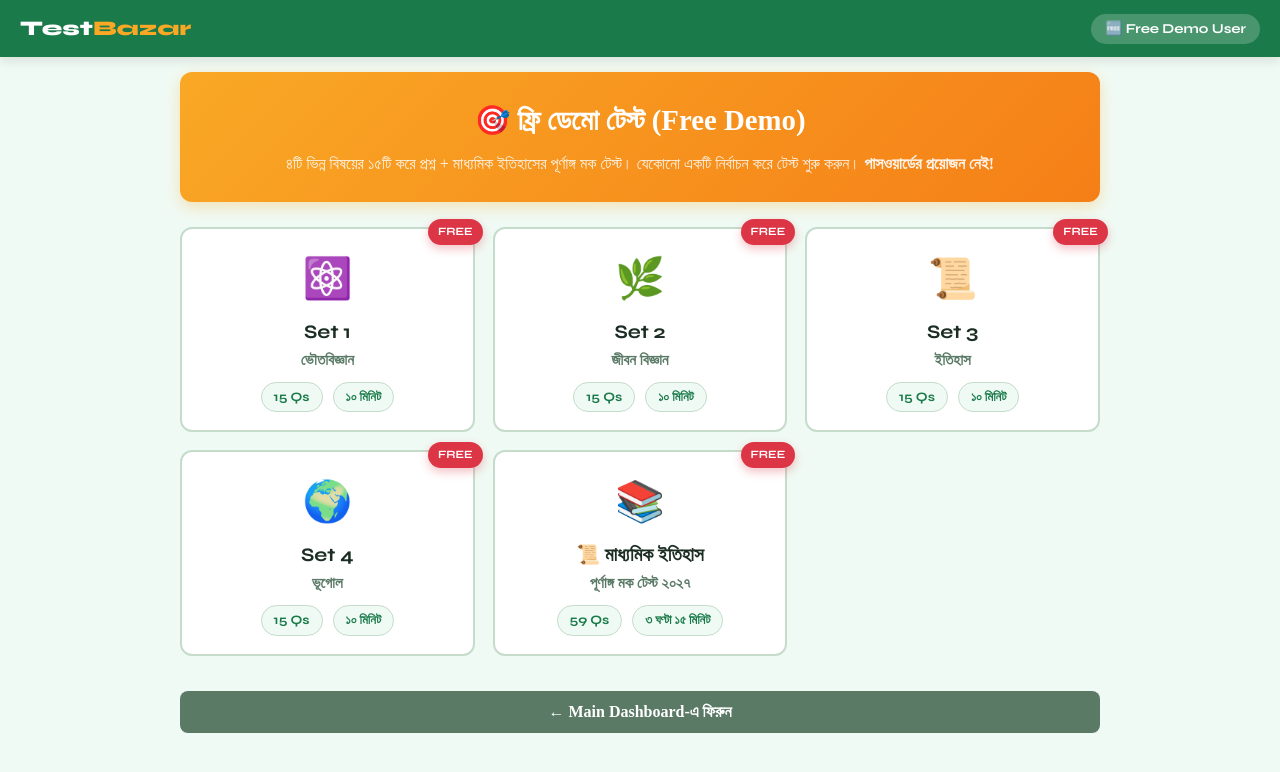
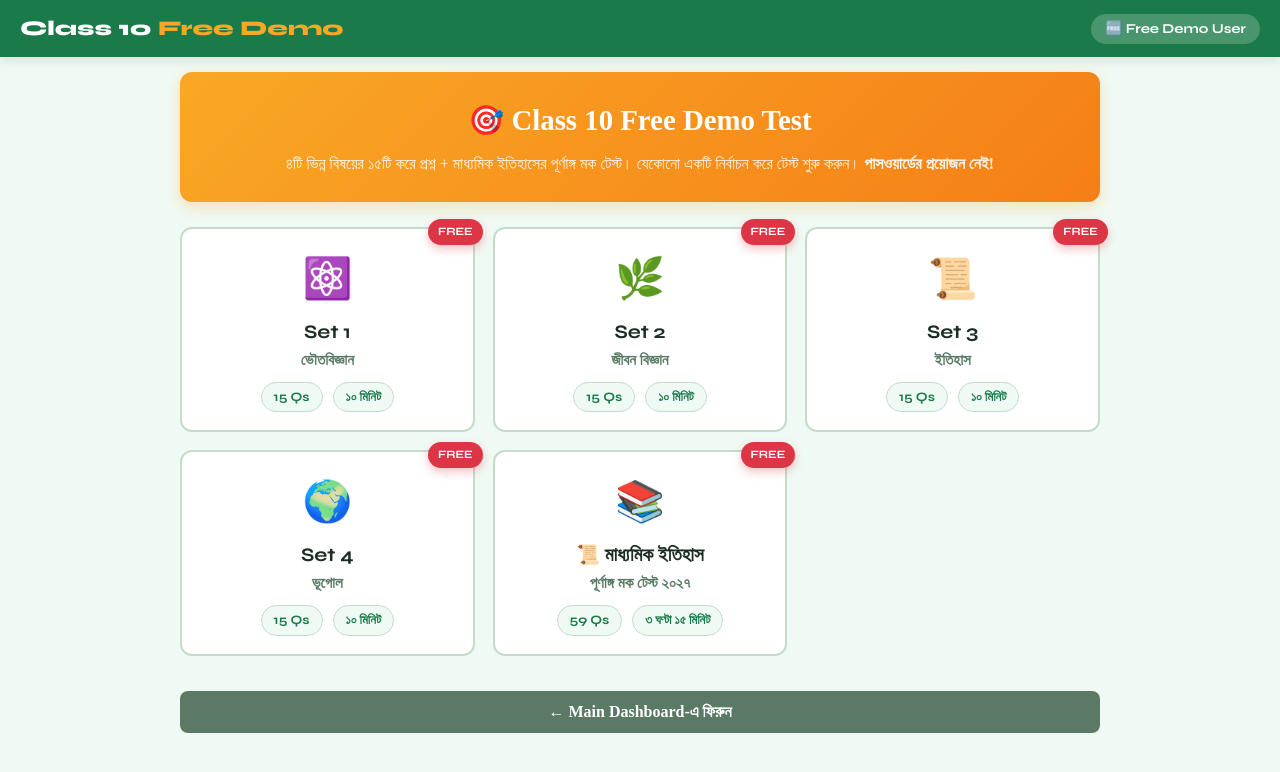
Before and after one commit to Tetsbazar/vidhyasagar-siksha-niketan-, a plain HTML site: page Demo_Test_Class10.html in a window 1280 px wide. Drawn offline with Linux system fonts and the light colour scheme; a web font is replaced by a local one.

Commit message:
Update title and header for Class 10 demo

```diff
--- a/Demo_Test_Class10.html
+++ b/Demo_Test_Class10.html
@@ -3,7 +3,7 @@
 <head>
     <meta charset="UTF-8">
     <meta name="viewport" content="width=device-width, initial-scale=1.0">
-    <title>Test Bazar - Free Demo Tests</title>
+    <title>Class 10 Free Demo - TestBazar</title>
     <link href="https://fonts.googleapis.com/css2?family=Syne:wght@400;600;700;800&family=Tiro+Bangla:ital@0;1&display=swap" rel="stylesheet">
     <style>
         :root {
@@ -95,7 +95,7 @@
 <body>
 
     <header class="top-bar">
-        <div class="logo en-font" onclick="window.location.reload()">Test<span>Bazar</span></div>
+        <div class="logo en-font" onclick="window.location.reload()">Class 10 <span>Free Demo</span></div>
         <div class="timer-box en-font hidden" id="timerBox">⏱ <span id="timerDisplay">10:00</span></div>
         <div class="user-info en-font">🆓 Free Demo User</div>
     </header>
@@ -104,7 +104,7 @@
         <!-- HUB VIEW -->
         <div id="hubView">
             <div class="hub-header">
-                <h1>🎯 ফ্রি ডেমো টেস্ট (Free Demo)</h1>
+                <h1>🎯 Class 10 Free Demo Test</h1>
                 <p>৪টি ভিন্ন বিষয়ের ১৫টি করে প্রশ্ন + মাধ্যমিক ইতিহাসের পূর্ণাঙ্গ মক টেস্ট। যেকোনো একটি নির্বাচন করে টেস্ট শুরু করুন। <b>পাসওয়ার্ডের প্রয়োজন নেই!</b></p>
             </div>
 
```
